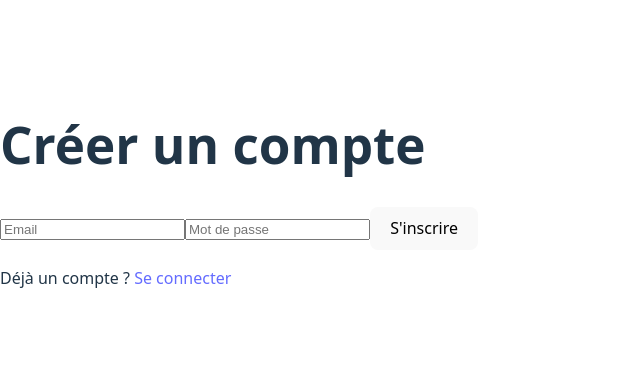
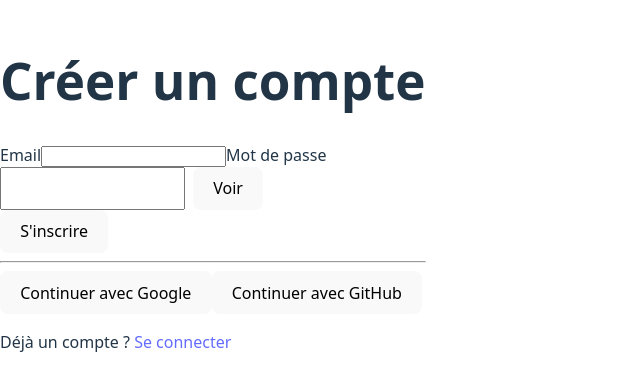
Before and after one commit to AliceLemerre/travel-log, a React (Vite) app in the folder travel-log/: page /signup in a window 1280 px wide. Shown: the part 206-596 px from the top of the page, without its empty margins (0-640 px from the left). Built offline with nearby package versions, Linux system fonts and the light colour scheme; no server answers.

Commit message:
🛂 Améliorations login/signup + oath google et github

```diff
--- a/travel-log/src/components/auth/LoginPage.tsx
+++ b/travel-log/src/components/auth/LoginPage.tsx
@@ -2,46 +2,98 @@ import { useState } from "react";
 import { useAuth } from "../../context/AuthContext";
 import { Link, useNavigate } from "react-router-dom";
 
+function isValidEmail(email: string) {
+  return /^[^\s@]+@[^\s@]+\.[^\s@]+$/.test(email);
+}
+
+function isValidPassword(password: string) {
+  return (
+    password.length >= 6 &&
+    /[0-9]/.test(password) &&
+    /[^A-Za-z0-9]/.test(password)
+  );
+}
+
 export default function LoginPage() {
-    const { login } = useAuth();
+  const { login, loginWithOAuth } = useAuth();
   const navigate = useNavigate();
 
   const [email, setEmail] = useState("");
   const [password, setPassword] = useState("");
+  const [showPassword, setShowPassword] = useState(false);
   const [errorMsg, setErrorMsg] = useState<string | null>(null);
+  const [loading, setLoading] = useState(false);
 
   async function handleSubmit(e: React.FormEvent) {
     e.preventDefault();
+    setErrorMsg(null);
+
+    if (!isValidEmail(email)) {
+      setErrorMsg("Email invalide");
+      return;
+    }
+
+    if (!isValidPassword(password)) {
+      setErrorMsg(
+        "Le mot de passe doit contenir au moins 6 caractères, un chiffre et un caractère spécial"
+      );
+      return;
+    }
+
+    setLoading(true);
     const error = await login(email, password);
+    setLoading(false);
+
     if (error) setErrorMsg(error);
     else navigate("/voyages");
   }
 
   return (
-        <div>
+    <div className="auth-page">
       <h1>Connexion</h1>
 
       {errorMsg && <p style={{ color: "red" }}>{errorMsg}</p>}
 
-            <form onSubmit={handleSubmit}>
+      <form onSubmit={handleSubmit} noValidate>
+        <label>
+          Email
           <input
             type="email"
-                    placeholder="Email"
             value={email}
             required
             onChange={(e) => setEmail(e.target.value)}
           />
+        </label>
 
+        <label>
+          Mot de passe
+          <div style={{ display: "flex", gap: 8 }}>
             <input
-                    type="password"
-                    placeholder="Mot de passe"
+              type={showPassword ? "text" : "password"}
               value={password}
               required
               onChange={(e) => setPassword(e.target.value)}
             />
+            <button type="button" onClick={() => setShowPassword(v => !v)}>
+              {showPassword ? "Masquer" : "Voir"}
+            </button>
+          </div>
+        </label>
 
-                <button>Se connecter</button>
+        <button type="submit" disabled={loading}>
+          {loading ? "Connexion..." : "Se connecter"}
+        </button>
       </form>
+
+      <hr />
+
+      <button onClick={() => loginWithOAuth("google")}>
+        Continuer avec Google
+      </button>
+
+      <button onClick={() => loginWithOAuth("github")}>
+        Continuer avec GitHub
+      </button>
 
       <p>
         Pas de compte ? <Link to="/signup">Créer un compte</Link>
--- a/travel-log/src/components/auth/SignupPage.tsx
+++ b/travel-log/src/components/auth/SignupPage.tsx
@@ -2,48 +2,98 @@ import { useState } from "react";
 import { useAuth } from "../../context/AuthContext";
 import { Link, useNavigate } from "react-router-dom";
 
+function isValidEmail(email: string) {
+  return /^[^\s@]+@[^\s@]+\.[^\s@]+$/.test(email);
+}
+
+function isValidPassword(password: string) {
+  return (
+    password.length >= 6 &&
+    /[0-9]/.test(password) &&
+    /[^A-Za-z0-9]/.test(password)
+  );
+}
+
 export default function SignupPage() {
-    const { signup } = useAuth();
+  const { signup, loginWithOAuth } = useAuth();
   const navigate = useNavigate();
 
   const [email, setEmail] = useState("");
   const [password, setPassword] = useState("");
+  const [showPassword, setShowPassword] = useState(false);
   const [errorMsg, setErrorMsg] = useState<string | null>(null);
+  const [loading, setLoading] = useState(false);
 
   async function handleSubmit(e: React.FormEvent) {
     e.preventDefault();
+    setErrorMsg(null);
 
+    if (!isValidEmail(email)) {
+      setErrorMsg("Email invalide");
+      return;
+    }
+
+    if (!isValidPassword(password)) {
+      setErrorMsg(
+        "Le mot de passe doit contenir au moins 6 caractères, un chiffre et un caractère spécial"
+      );
+      return;
+    }
+
+    setLoading(true);
     const error = await signup(email, password);
+    setLoading(false);
 
     if (error) setErrorMsg(error);
     else navigate("/voyages");
   }
 
   return (
-        <div>
+    <div className="auth-page">
       <h1>Créer un compte</h1>
 
       {errorMsg && <p style={{ color: "red" }}>{errorMsg}</p>}
 
-            <form onSubmit={handleSubmit}>
+      <form onSubmit={handleSubmit} noValidate>
+        <label>
+          Email
           <input
             type="email"
-                    placeholder="Email"
             value={email}
             required
             onChange={(e) => setEmail(e.target.value)}
           />
+        </label>
 
+        <label>
+          Mot de passe
+          <div style={{ display: "flex", gap: 8 }}>
             <input
-                    type="password"
-                    placeholder="Mot de passe"
+              type={showPassword ? "text" : "password"}
               value={password}
               required
               onChange={(e) => setPassword(e.target.value)}
             />
+            <button type="button" onClick={() => setShowPassword(v => !v)}>
+              {showPassword ? "Masquer" : "Voir"}
+            </button>
+          </div>
+        </label>
 
-                <button>S'inscrire</button>
+        <button type="submit" disabled={loading}>
+          {loading ? "Création..." : "S'inscrire"}
+        </button>
       </form>
+
+      <hr />
+
+      <button onClick={() => loginWithOAuth("google")}>
+        Continuer avec Google
+      </button>
+
+      <button onClick={() => loginWithOAuth("github")}>
+        Continuer avec GitHub
+      </button>
 
       <p>
         Déjà un compte ? <Link to="/login">Se connecter</Link>
--- a/travel-log/src/context/AuthContext.tsx
+++ b/travel-log/src/context/AuthContext.tsx
@@ -1,6 +1,6 @@
 import { createContext, useContext, useEffect, useState } from "react";
 import { supabase } from "../lib/supabaseClient";
-import type { Session, User } from "@supabase/supabase-js";
+import type { Session, User, Provider } from "@supabase/supabase-js";
 
 interface AuthContextType {
   user: User | null;
@@ -8,6 +8,7 @@ interface AuthContextType {
   loading: boolean;
   login: (email: string, password: string) => Promise<string | null>;
   signup: (email: string, password: string) => Promise<string | null>;
+  loginWithOAuth: (provider: Provider) => Promise<string | null>;
   logout: () => Promise<void>;
 }
 
@@ -33,12 +34,28 @@ export function AuthProvider({ children }: { children: React.ReactNode }) {
   }, []);
 
   async function login(email: string, password: string) {
-        const { error } = await supabase.auth.signInWithPassword({ email, password });
+    const { error } = await supabase.auth.signInWithPassword({
+      email,
+      password,
+    });
     return error ? error.message : null;
   }
 
   async function signup(email: string, password: string) {
-        const { error } = await supabase.auth.signUp({ email, password });
+    const { error } = await supabase.auth.signUp({
+      email,
+      password,
+    });
+    return error ? error.message : null;
+  }
+
+  async function loginWithOAuth(provider: Provider) {
+    const { error } = await supabase.auth.signInWithOAuth({
+      provider,
+      options: {
+        redirectTo: `${window.location.origin}/voyages`,
+      },
+    });
     return error ? error.message : null;
   }
 
@@ -47,7 +64,17 @@ export function AuthProvider({ children }: { children: React.ReactNode }) {
   }
 
   return (
-        <AuthContext.Provider value={{ user, session, loading, login, signup, logout }}>
+    <AuthContext.Provider
+      value={{
+        user,
+        session,
+        loading,
+        login,
+        signup,
+        loginWithOAuth,
+        logout,
+      }}
+    >
       {children}
     </AuthContext.Provider>
   );
```
Lines whose indentation alone changed are shown as unchanged.
